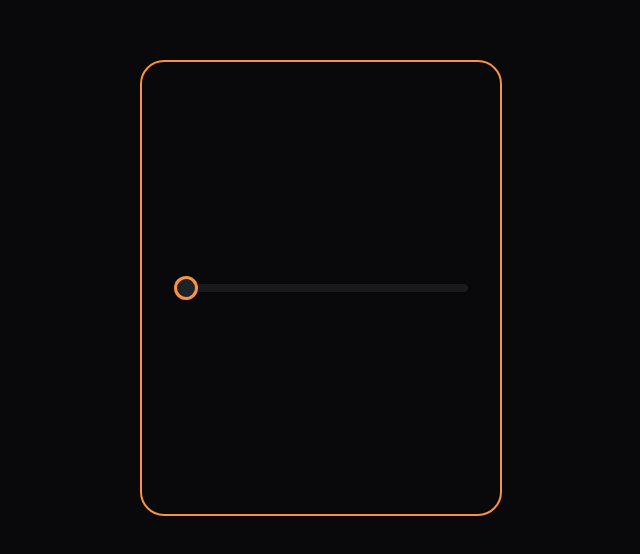
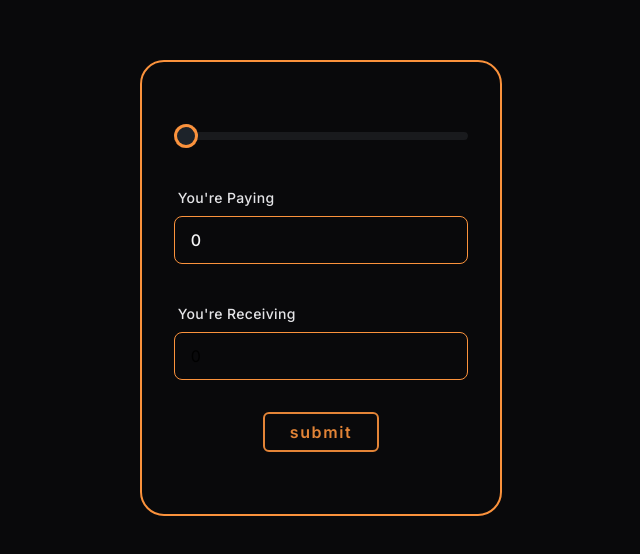
Before and after one commit to Tidelaw/jup-ui, a Next.js app: page / in a window 1280 px wide. Shown: the part 112-666 px from the top of the page, without its empty margins (319-959 px from the left). Built offline with nearby package versions, Linux system fonts and the light colour scheme; no server answers.

Commit message:
basic quotes ui

```diff
--- a/package.json
+++ b/package.json
@@ -15,6 +15,7 @@
     "@types/react": "18.2.20",
     "@types/react-dom": "18.2.7",
     "autoprefixer": "10.4.15",
+    "axios": "^1.4.0",
     "bs58": "^5.0.0",
     "cross-fetch": "^4.0.0",
     "eslint": "8.47.0",
--- a/src/components/Swap.tsx
+++ b/src/components/Swap.tsx
@@ -1,14 +1,64 @@
-import { useState } from 'react'
+import { useEffect, useState } from 'react'
+const axios = require('axios');
 
 export default function Swap() {
 
   const [solPercent, setSolPercent] = useState(0)
+  const [load, setLoad] = useState(false)
+  const [quoted, setQuoted]: any = useState(0)
+  let ignore = false
+
+  useEffect(() => {
+
+    async function getQuote() {
+
+      let response = await axios.post(`/api/quote`, { amount: solPercent });
+      setQuoted((response.data.outAmount / 1_000_000).toFixed(2))
+      console.log(response)
+
+    }
+    getQuote()
+  }, [solPercent])
 
   return (
 
-    <div className='flex w-1/3 h-3/4 rounded-3xl border-2 border-orange-400 items-center justify-center px-8'>
+    <div className='flex w-1/3 h-3/4 rounded-3xl border-2 border-orange-400 items-center justify-center px-8 flex-col gap-8'>
 
-      <input type="range" min={0} max="100" value={solPercent} onChange={(event:any)=>{setSolPercent(event.target.value)}} step={1} className="range range-primary" />
+      <input type="range" min={0} max="100" value={solPercent} onChange={(event: any) => { setSolPercent(event.target.value) }} step={25} data-bind="sliderValue: {valueUpdate:['afterkeydown','propertychange','input']}" className="range range-primary" />
+
+      <div className="form-control w-full max-w-xs">
+        <label className="label">
+          <span className="label-text text-zinc-200 font-medium tracking-wide">You're Paying</span>
+        </label>
+        <input type="number" placeholder="Type here" value={solPercent} onChange={(event: any) => { setSolPercent(event.target.value) }}
+          className="input input-primary bg-zinc-950 font-medium text-zinc-100 tracking-widest w-full max-w-xs" />
+      </div>
+
+
+      <div className="form-control  w-full max-w-xs cursor-disabled">
+        <label className="label">
+          <span className="label-text text-zinc-200 font-medium tracking-wide">You're Receiving</span>
+        </label>
+        <div className='flex px-[1rem] h-[3rem] items-center justtify-center rounded-lg border border-orange-400'>{quoted}</div>
+      </div>
+
+      <button onClick={
+        // handleSubmit
+        () => { }
+      } className='flex bg-transparent border-2 rounded-md border-orange-400 opacity-90 hover:opacity-100 duration-200 items-center justify-center h-10 p-2 px-4 font-bold text-white duration-200 cursor-pointer' type="submit">
+
+        <span className='flex justify-center font-semibold text-orange-400 tracking-widest'>{(
+          load ? (
+            <svg className="flex w-20 animate-spin h-5 w-5 text-orange-400" xmlns="http://www.w3.org/2000/svg" fill="none" viewBox="0 0 24 24">
+              <circle className="opacity-25" cx="12" cy="12" r="10" stroke="currentColor" strokeWidth="4"></circle>
+              <path className="opacity-75" fill="currentColor" d="M4 12a8 8 0 018-8V0C5.373 0 0 5.373 0 12h4zm2 5.291A7.962 7.962 0 014 12H0c0 3.042 1.135 5.824 3 7.938l3-2.647z"></path>
+            </svg>
+          ) :
+            (
+              <span className='w-20'>submit</span>
+            ))}</span>
+
+      </button>
 
     </div>
   )
--- a/src/pages/api/hello.ts
+++ /dev/null
@@ -1,13 +0,0 @@
-// Next.js API route support: https://nextjs.org/docs/api-routes/introduction
-import type { NextApiRequest, NextApiResponse } from 'next'
-
-type Data = {
-  name: string
-}
-
-export default function handler(
-  req: NextApiRequest,
-  res: NextApiResponse<Data>
-) {
-  res.status(200).json({ name: 'John Doe' })
-}
--- /dev/null
+++ b/src/pages/api/quote.ts
@@ -0,0 +1,26 @@
+const axios = require('axios');
+
+export default async function handler(req: any, res: any) {
+
+  try {
+    if (req.method === "POST") {
+
+      let config = {
+        method: 'get',
+        url: `https://quote-api.jup.ag/v6/quote?inputMint=So11111111111111111111111111111111111111112&outputMint=EPjFWdd5AufqSSqeM2qN1xzybapC8G4wEGGkZwyTDt1v&amount=${req.body.amount*1_000_000_000}`,
+        headers: {
+          'Accept': 'application/json'
+        }
+      };
+      console.log('asd')
+      let {data} = await axios.request(config)
+
+      res.status(200).json(data)
+
+    };
+
+  }
+
+  catch (err) { console.log(err) }
+
+}
```
Also changed, not shown: 1 other file (tests, documents, lock files or other folders).
